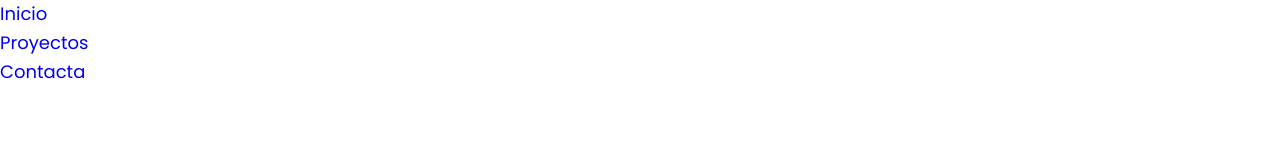
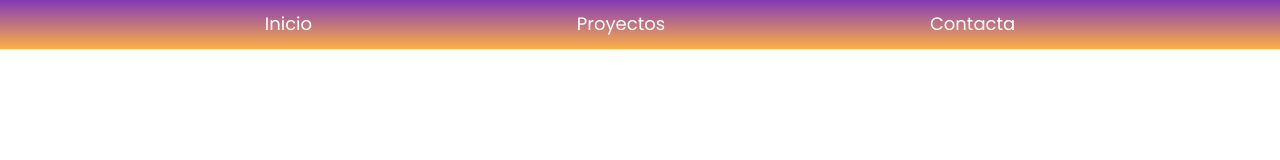
Before and after one commit to LuisMS13/pagina-bio-proyecto, a plain HTML site: page contacta.html in a window 1280 px wide. Drawn offline with Linux system fonts and the light colour scheme.

Commit message:
Progreso 9/4/25 inicio

```diff
--- a/home.html
+++ b/contacta.html
@@ -15,11 +15,11 @@
   </head>
   <body>
     <header class="header">
-      <nav class="nav">
-        <ul class="main-menu">
-          <li><a href="./home.html">Inicio</a></li>
-          <li><a href="#">Proyectos</a></li>
-          <li><a href="#">Contacta</a></li>
+      <nav class="main-menu">
+        <ul>
+          <li><a href="/">Inicio</a></li>
+          <li><a href="proyectos.html">Proyectos</a></li>
+          <li><a href="contacta.html">Contacta</a></li>
         </ul>
       </nav>
     </header>
--- a/css/style.css
+++ b/css/style.css
@@ -1,7 +1,12 @@
+/* General */
 * {
   padding: 0;
   margin: 0;
   box-sizing: border-box;
+}
+
+:root {
+  --container-normal: 1100px;
 }
 
 html,
@@ -18,3 +23,28 @@ li {
 a {
   text-decoration: none;
 }
+
+/* header + menu */
+
+.header {
+  background: linear-gradient(0deg, #fcb045, #833ab4);
+  padding: 10px 0;
+  margin-bottom: 60px;
+}
+
+.header .main-menu ul {
+  display: flex;
+  justify-content: space-evenly;
+  align-items: center;
+}
+
+.header .main-menu a {
+  color: #fff;
+}
+
+/* Main */
+
+.container {
+  max-width: var(--container-normal);
+  margin: 0 auto;
+}
```
Also changed, not shown: index.html (added, +37 -0 lines), proyectos.html (added, +27 -0 lines).
